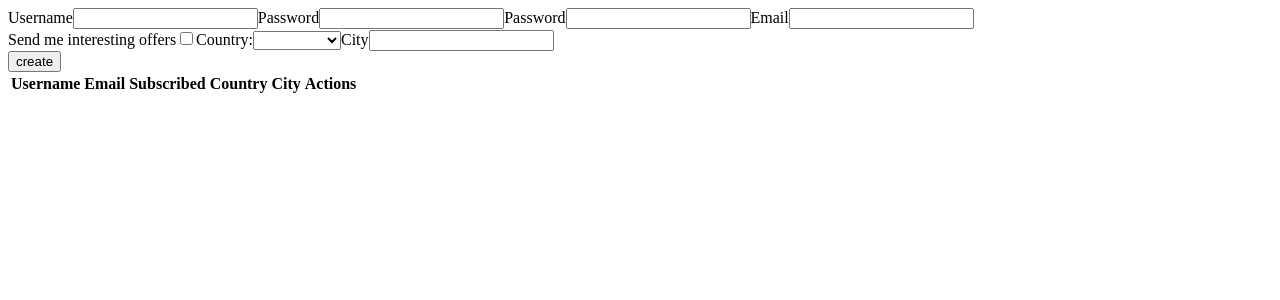
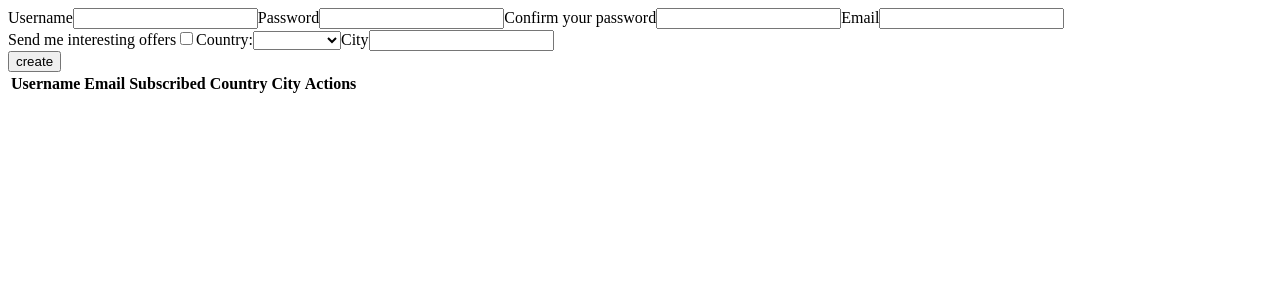
Before and after one commit to alpalma-BOSONIT/03-angular-CRUD, an Angular app: page / in a window 1280 px wide. Shown: the top 300 px of the page. Built offline with nearby package versions, Linux system fonts and the light colour scheme.

Commit message:
correct label for password confirmation

```diff
--- a/src/app/components/form/form.component.html
+++ b/src/app/components/form/form.component.html
@@ -5,7 +5,7 @@
   <label for="password">Password</label>
   <input type="text" id="password" formControlName="password" />
 
-  <label for="password-conf">Password</label>
+  <label for="password-conf">Confirm your password</label>
   <input type="text" id="password-conf" formControlName="passwordConfirm" />
 
   <label for="email">Email</label>
```
